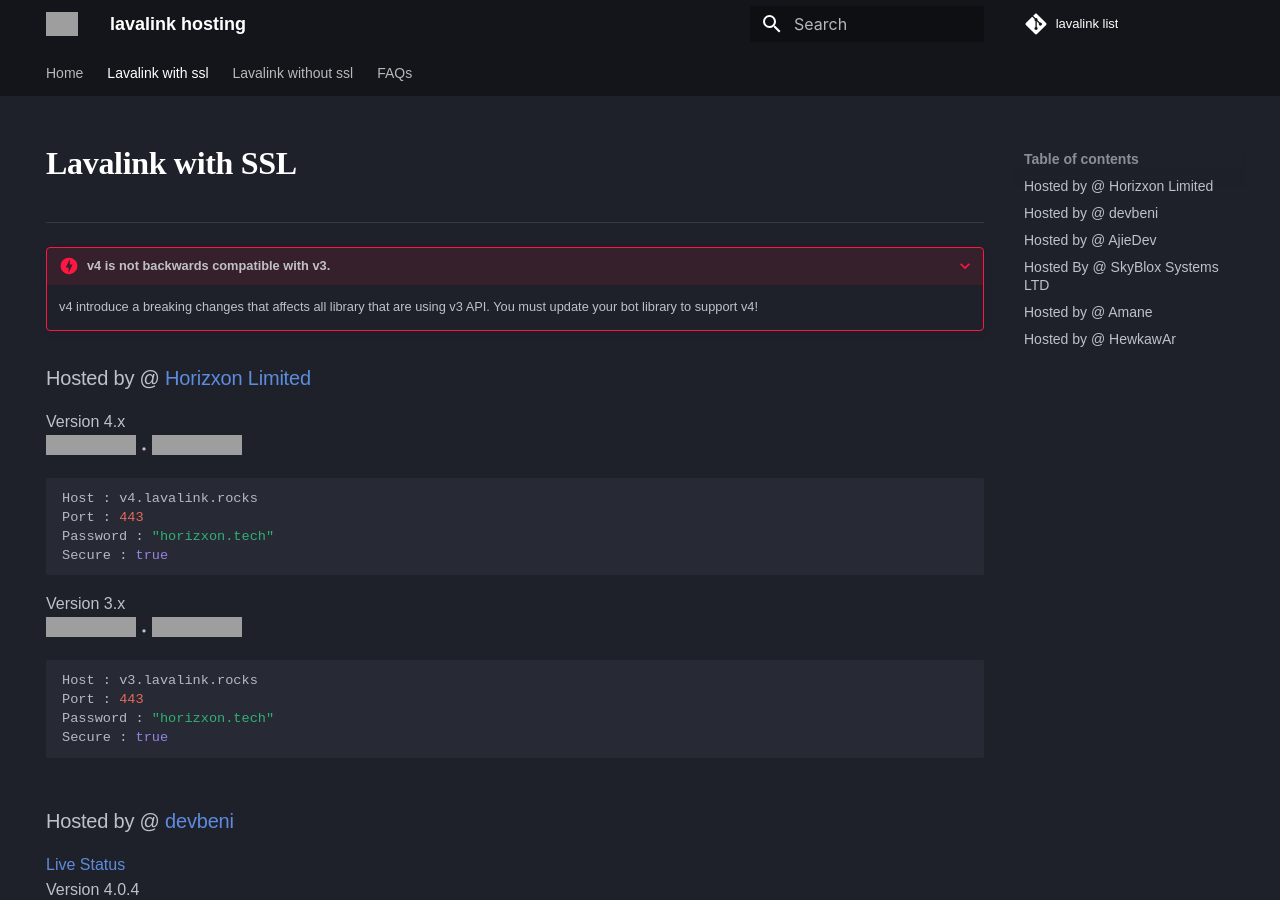
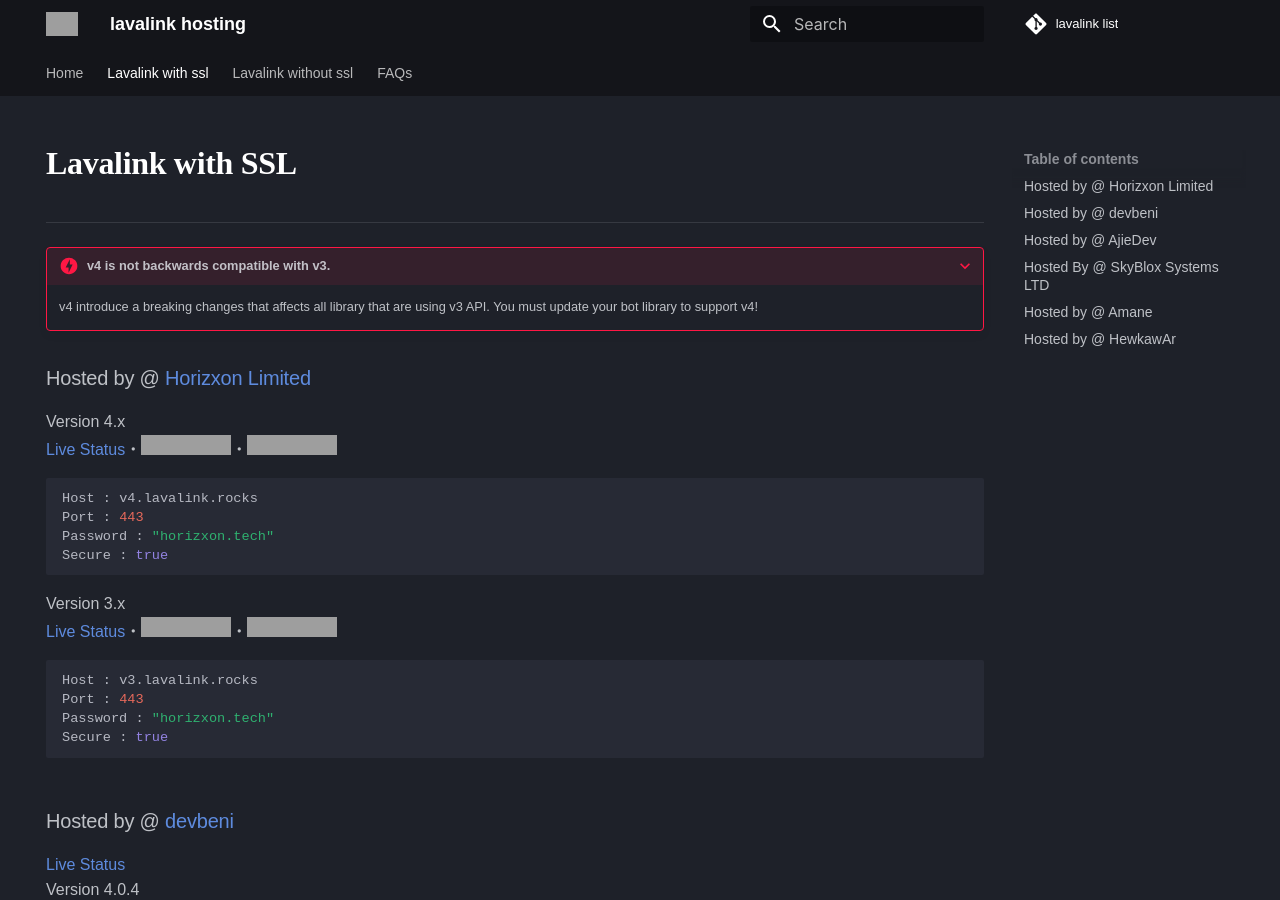
Before and after one commit to DarrenOfficial/lavalink-list, an MkDocs documentation site: the page built from docs/SSL/lavalink-with-ssl.md, in a window 1280 px wide and 900 px high. Built offline with MkDocs 1.6.1 and Material for MkDocs 9.7.7, drawn with Linux system fonts in a browser that asks for light colours; some web fonts are replaced; comment, search, counter and statistics services are not loaded; a style sheet for code colours, icons or effects is not loaded; grey boxes are pictures that could not be loaded.

Commit message:
added status site. (#559)
* Update lavalink-without-ssl.md

* Update lavalink-with-ssl.md

* Update lavalink-without-ssl.md

* add some badges

* Update lavalink-with-ssl.md

* Update lavalink-without-ssl.md

* Update lavalink-with-ssl.md

* Update lavalink-with-ssl.md

* Update lavalink-without-ssl.md

````diff
--- a/docs/SSL/lavalink-with-ssl.md
+++ b/docs/SSL/lavalink-with-ssl.md
@@ -24,7 +24,7 @@ hide:
 
 ### Hosted by @ [Horizxon Limited](https://github.com/HenGPlayZ/)
 Version 4.x <br />
-![stat](https://status.hengnation.eu/api/badge/25/status)・![connections](https://api.lavalink.rocks/v4/badge/connections)
+[Live Status](https://status.lavalink.rocks)・![stat](https://status.hengnation.eu/api/badge/25/status)・![connections](https://api.lavalink.rocks/v4/badge/connections)
 ```bash
 Host : v4.lavalink.rocks
 Port : 443
@@ -32,7 +32,7 @@ Password : "horizxon.tech"
 Secure : true
 ```
 Version 3.x <br />
-![stat](https://status.hengnation.eu/api/badge/26/status)・![connections](https://api.lavalink.rocks/v3/badge/connections)
+[Live Status](https://status.lavalink.rocks)・![stat](https://status.hengnation.eu/api/badge/26/status)・![connections](https://api.lavalink.rocks/v3/badge/connections)
 ```bash
 Host : v3.lavalink.rocks
 Port : 443
````
Also changed, not shown: docs/NoSSL/lavalink-without-ssl.md (+2 -2 lines).
